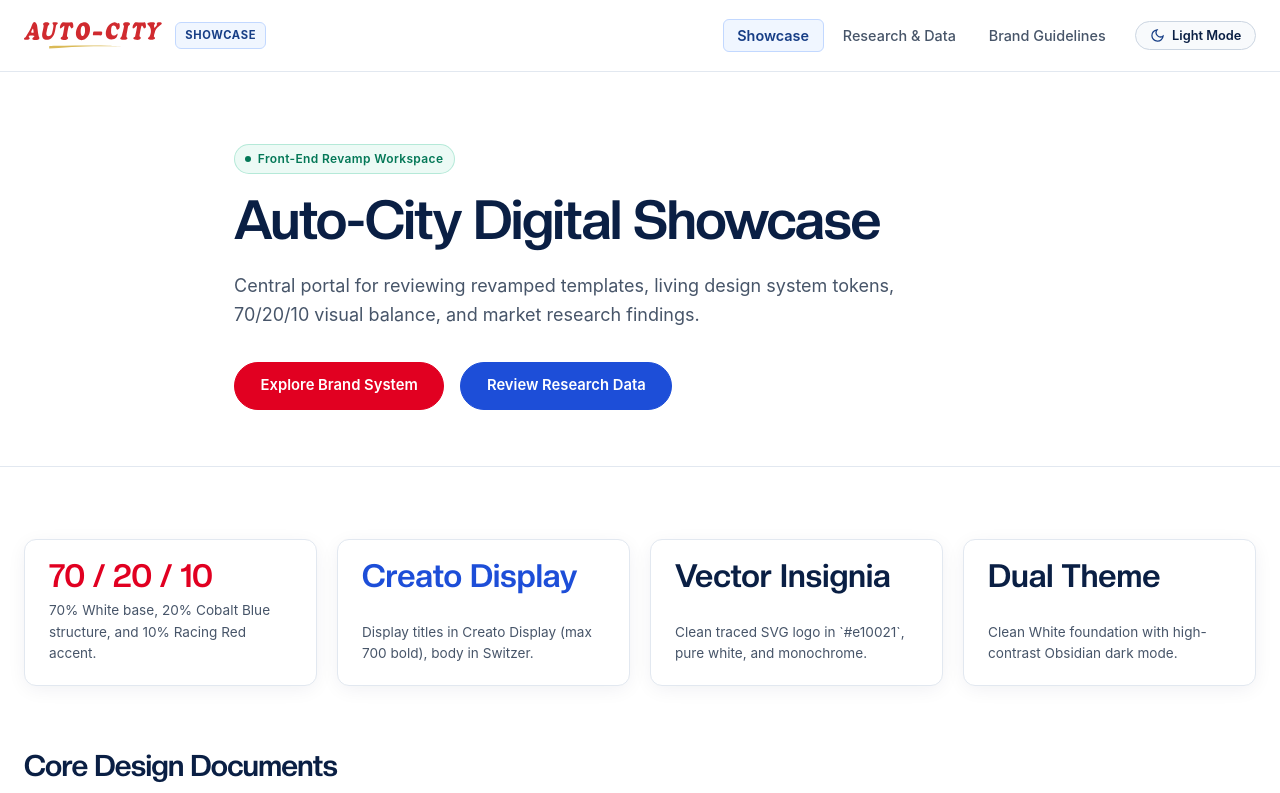
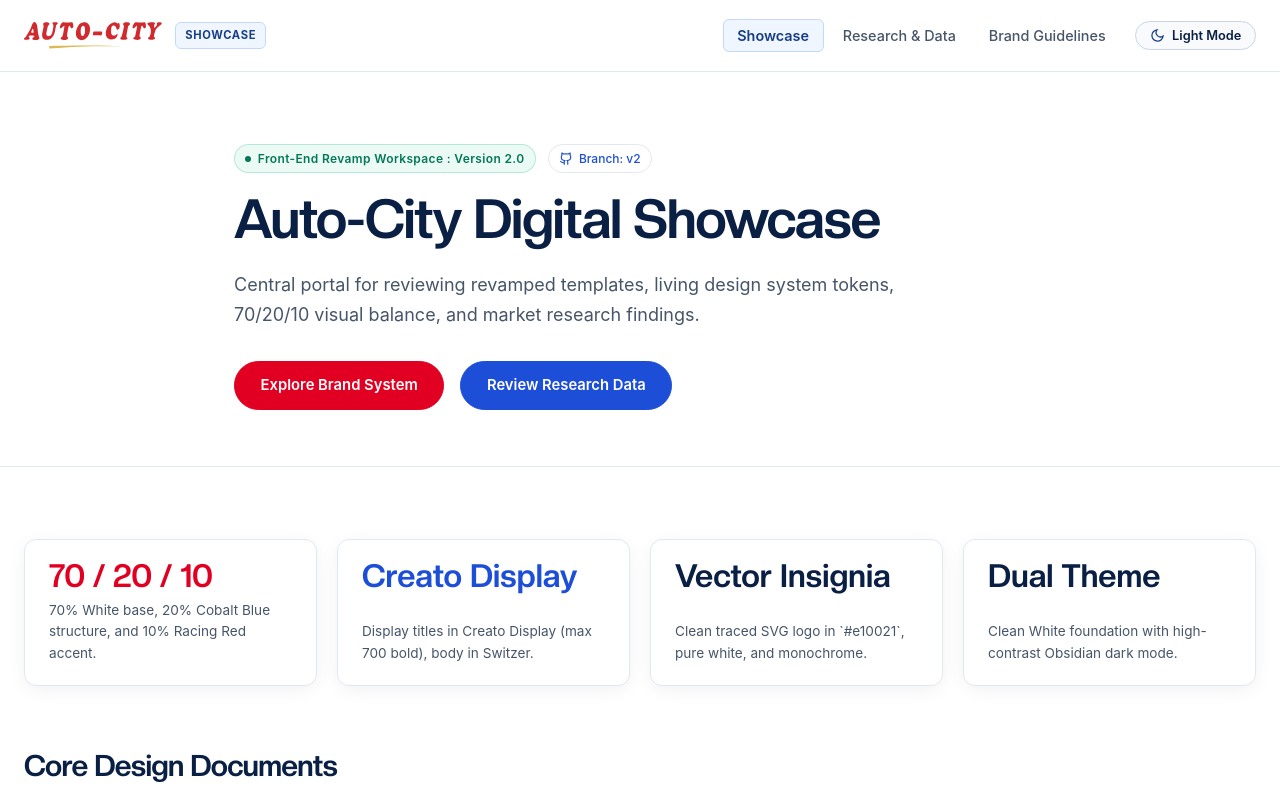
Before and after one commit to velvjus/ac-revamp, a website: page index.html in a window 1280 px wide. Shown: the top 793 px of the page. Drawn offline with Linux system fonts and the light colour scheme; a web font is replaced by a local one.

Commit message:
chore: initialize v2 branch and update version showcase links

```diff
--- a/index.html
+++ b/index.html
@@ -90,11 +90,15 @@
   <!-- Hero Section -->
   <header class="hero">
     <div class="container hero-content">
-      <div style="margin-bottom: 1rem;">
+      <div style="margin-bottom: 1rem; display: flex; align-items: center; gap: 0.75rem; flex-wrap: wrap;">
         <span class="status-tag status-tag-active">
           <span class="status-dot"></span>
-          Front-End Revamp Workspace
+          Front-End Revamp Workspace : Version 2.0
         </span>
+        <a href="https://github.com/velvjus/ac-revamp/tree/v2" target="_blank" rel="noopener noreferrer" style="font-size: 0.75rem; color: var(--color-blue-600); text-decoration: none; display: inline-flex; align-items: center; gap: 0.35rem; background: var(--bg-surface); padding: 0.25rem 0.65rem; border-radius: var(--radius-pill); border: 1px solid var(--border-subtle); font-weight: 500;">
+          <svg width="14" height="14" viewBox="0 0 24 24" fill="none" stroke="currentColor" stroke-width="2"><path d="M15 22v-4a4.8 4.8 0 0 0-1-3.5c3 0 6-2 6-5.5.08-1.25-.27-2.48-1-3.5.28-1.15.28-2.35 0-3.5 0 0-1 0-3 1.5-2.64-.5-5.36-.5-8 0C6 2 5 2 5 2c-.3 1.15-.3 2.35 0 3.5A5.403 5.403 0 0 0 4 9c0 3.5 3 5.5 6 5.5-.39.49-.68 1.05-.85 1.65-.17.6-.22 1.23-.15 1.85v4"></path><path d="M9 18c-4.51 2-5-2-7-2"></path></svg>
+          Branch: v2
+        </a>
       </div>
       <h1 class="hero-title">Auto-City Digital Showcase</h1>
       <p class="hero-desc">
```
Also changed, not shown: README.md.
